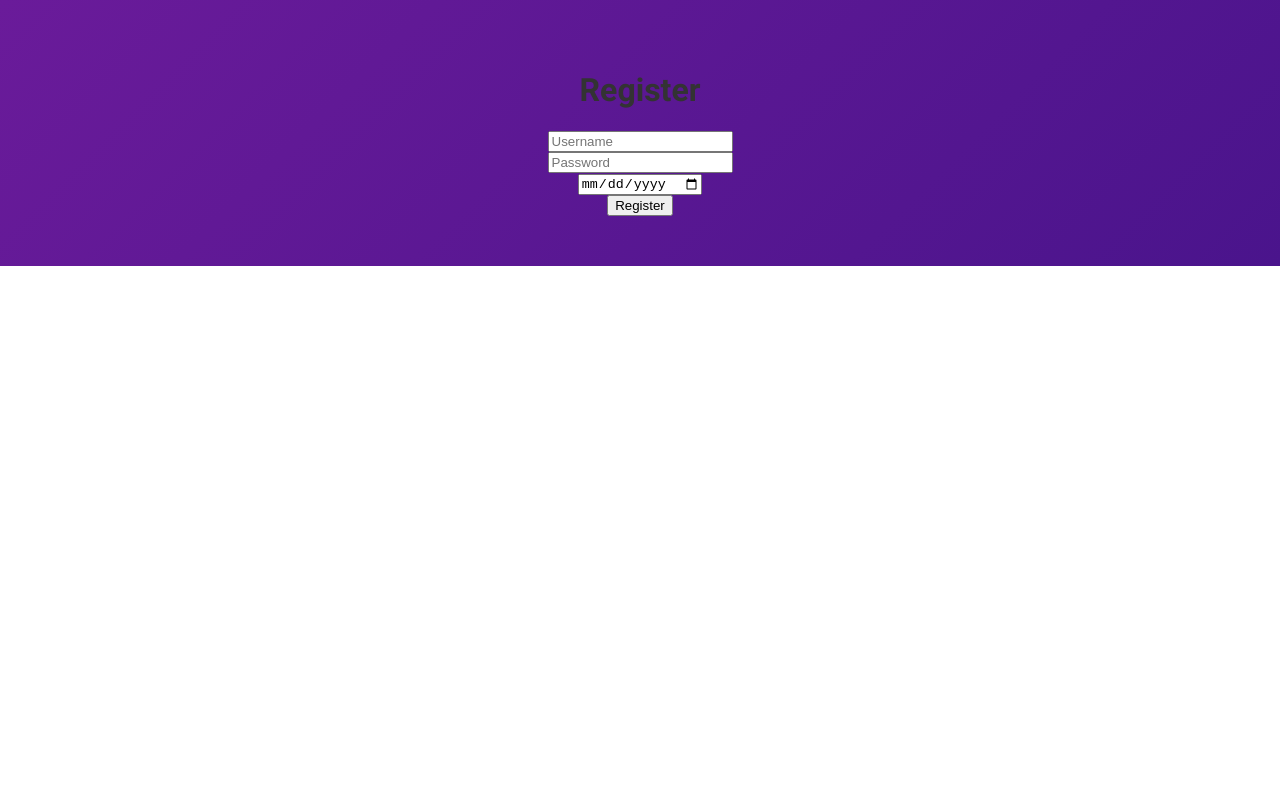
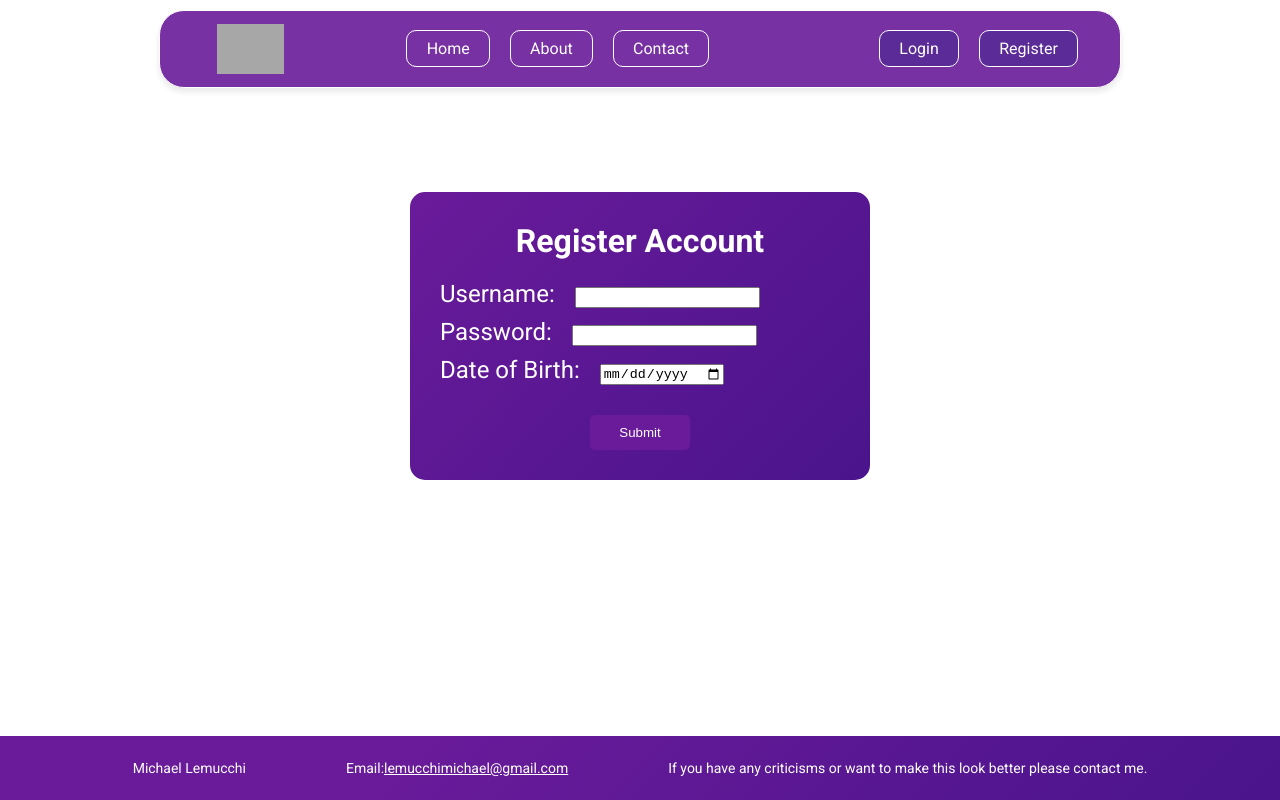
Before and after one commit to michaellemucchi/Workout-Nutrition-Tracker, a React (Create React App) app in the folder client/: page /register in a window 1280 px wide. Built offline with nearby package versions, Linux system fonts and the light colour scheme; grey boxes are pictures that could not be loaded.

Commit message:
register page frontend almost complete

```diff
--- /dev/null
+++ b/client/src/pages/Register.css
@@ -0,0 +1,44 @@
+
+.register-form {
+    margin: auto;
+    margin-top: 15%;
+    width: 400px;
+    padding: 30px;
+    background: linear-gradient(135deg, var(--primary-color), var(--accent2-color));
+    border-radius: 15px;
+    display: flex;
+    flex-direction: column;
+    gap: 10px;  /* Space between form fields */
+    color: white;
+}
+
+.register-form h2 {
+    font-size: 2rem;
+    margin: auto;
+    margin-bottom: 10px;
+}
+input {
+    margin-top: 5px;
+    margin-left: 20px;
+}
+
+label {
+    font-size: 1.5rem;
+}
+
+button {
+    margin: auto;
+    margin-top: 20px;
+    padding: 10px;
+    background-color: var(--primary-color);
+    color: white;
+    border: none;
+    border-radius: 5px;
+    cursor: pointer;
+    width: 100px;
+}
+
+button:hover {
+    background-color: var(--accent1-color);
+
+}
--- a/client/src/pages/Register.js
+++ b/client/src/pages/Register.js
@@ -1,33 +1,45 @@
 import React, { useState } from 'react';
+import './Register.css';
+import Navbar from '../components/NavBar';
+import Footer from '../components/Footer';
 
 const Register = () => {
   const [userInfo, setUserInfo] = useState({
     username: '',
     password: '',
-    dateOfBirth: '',
-    bio: '',
-    fitnessGoals: ''
+    dateOfBirth: ''
   });
 
   const handleChange = (event) => {
     setUserInfo({ ...userInfo, [event.target.name]: event.target.value });
   };
 
-  const handleSubmit = async (event) => {
+  const handleSubmit = (event) => {
     event.preventDefault();
-    // Implement the API call to your backend to register the user
-    console.log(userInfo); // For testing, replace with API call
+    // Here you will handle the submission logic
+    console.log(userInfo); // Temporarily log user info for testing
   };
 
   return (
-    <div style={{ background: 'linear-gradient(135deg, var(--primary-color), var(--accent2-color))', textAlign: 'center', padding: '50px 0' }}>
-      <h1>Register</h1>
-      <form onSubmit={handleSubmit}>
-        <input type="text" name="username" placeholder="Username" value={userInfo.username} onChange={handleChange} /><br />
-        <input type="password" name="password" placeholder="Password" value={userInfo.password} onChange={handleChange} /><br />
-        <input type="date" name="dateOfBirth" value={userInfo.dateOfBirth} onChange={handleChange} /><br />
-        <input type="submit" value="Register" />
+    <div>
+      <Navbar />
+      <form onSubmit={handleSubmit} className="register-form">
+        <h2>Register Account</h2>
+        <label>
+          Username:
+          <input type="text" name="username" value={userInfo.username} onChange={handleChange} />
+        </label>
+        <label>
+          Password:
+          <input type="password" name="password" value={userInfo.password} onChange={handleChange} />
+        </label>
+        <label>
+          Date of Birth:
+          <input type="date" name="dateOfBirth" value={userInfo.dateOfBirth} onChange={handleChange} />
+        </label>
+        <button type="submit">Submit</button>
       </form>
+      <Footer />
     </div>
   );
 };
```
Also changed, not shown: client/src/App.css (deleted).
